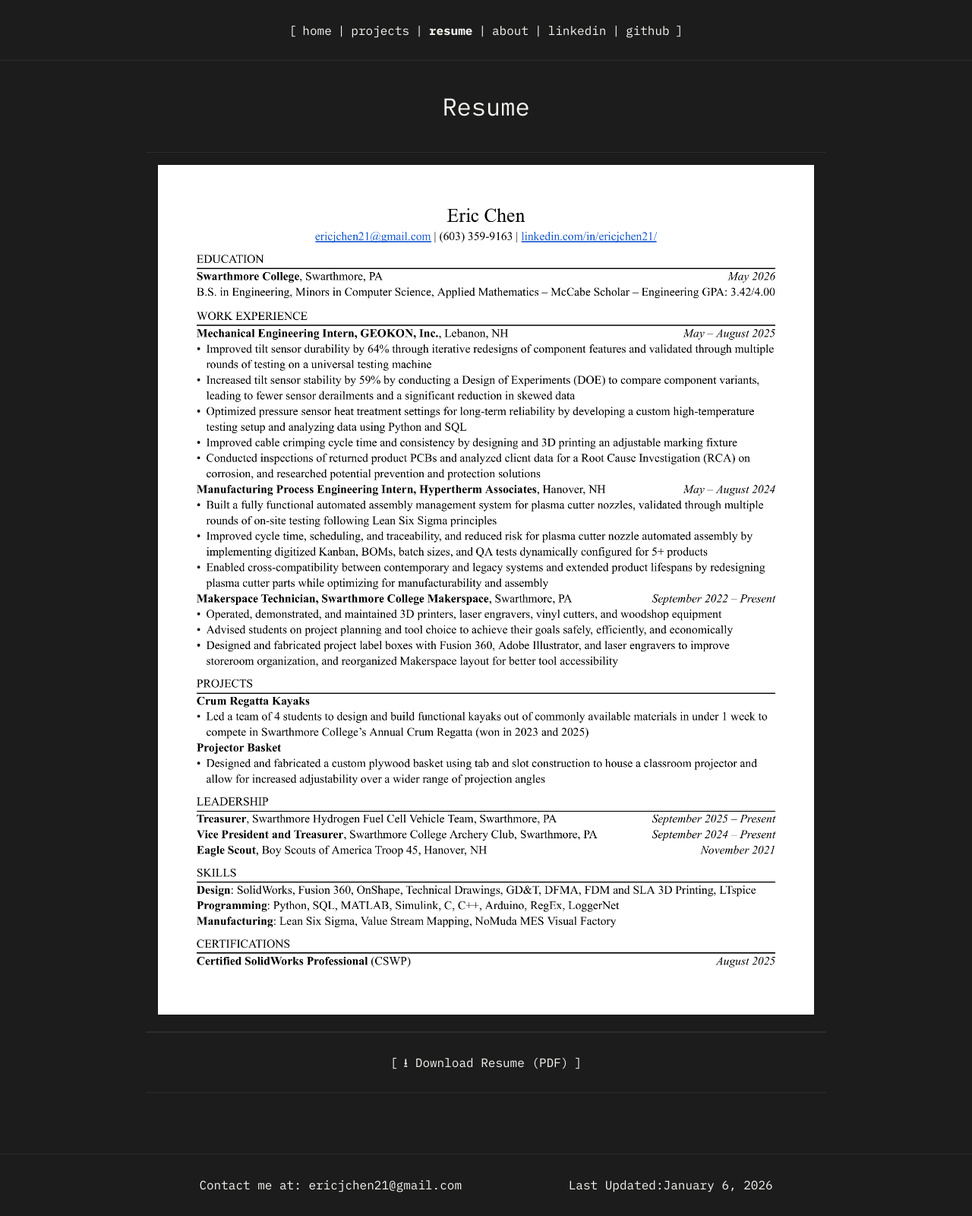
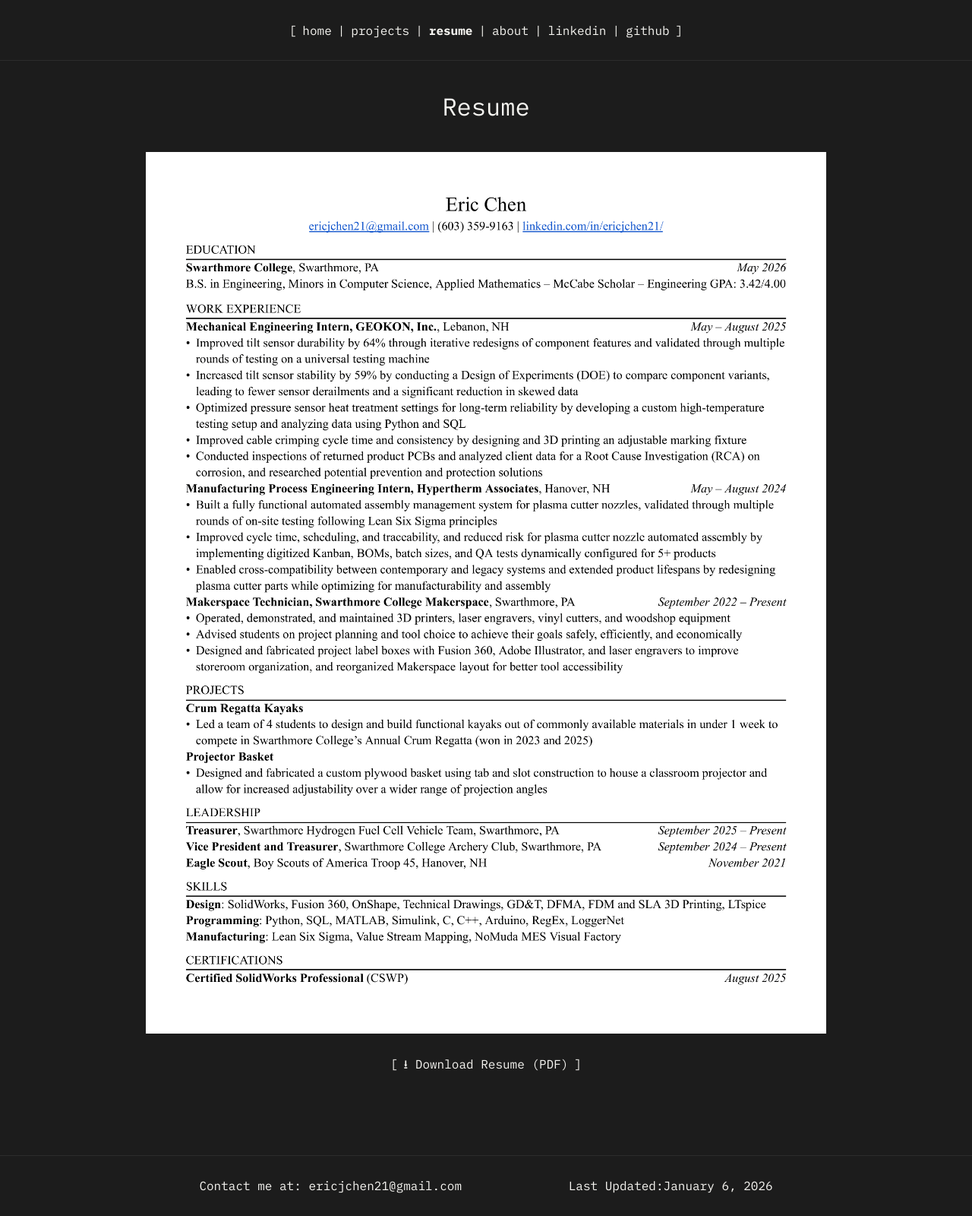
Before and after one commit to ericjchen21/ericjchen21.github.io, a Jekyll site: the page built from resume.html, in a window 1280 px wide. Shown: the whole page at 76% size. Built offline with Jekyll 4.4.1, drawn with Linux system fonts in a browser that asks for light colours; comment, search, counter and statistics services are not loaded.

Commit message:
resume fix

```diff
--- a/_sass/_resume.scss
+++ b/_sass/_resume.scss
@@ -1,43 +1,7 @@
-.resume-container {
+img {
   height: auto;
   width: 100%;
-
-  padding: calc(1 * var(--std-unit));
-
-  border-top: 1px solid var(--accent-color);
-  border-bottom: 1px solid var(--accent-color);
-
-  img {
-    height: auto;
-    width: 100%;
-  }
 }
-
-// .resume-container {
-//   height: min-content;
-//   width: 100%;
-
-//   display: flex;
-//   justify-content: center;
-//   align-items: center;
-
-//   // padding: var(--std-unit);
-
-//   border-top: 1px solid var(--accent-color);
-//   border-bottom: 1px solid var(--accent-color);
-
-//   // iframe {
-//   //   border: none;
-
-//   //   // width: 100%;
-//   //   aspect-ratio: 8.5/14;
-
-//   //   @media (min-aspect-ratio: 1/1) {
-//   //     // max-width: var(--max-width);
-//   //     aspect-ratio: 8.5/9;
-//   //   }
-//   // }
-// }
 
 .resume-download-container {
   height: calc(1 * var(--navbar-height));
@@ -51,8 +15,8 @@
 
   padding: var(--std-unit);
 
-  border-top: 1px solid var(--accent-color);
-  border-bottom: 1px solid var(--accent-color);
+  // border-top: 1px solid var(--accent-color);
+  // border-bottom: 1px solid var(--accent-color);
 
   #resume-download {
     display: flex;
--- a/resume.html
+++ b/resume.html
@@ -7,18 +7,10 @@
 <div class="title-container">
   <h2>Resume</h2>
 </div>
-<div class="resume-container">
-  <img
-    src="/assets/img/Eric Chen Mechanical Engineering Resume 2026.png"
-    alt="Eric Chen Mechanical Engineering Resume 2026"
-  />
-</div>
-<!-- <div class="resume-container">
-  <iframe
-    src="https://docs.google.com/viewer?url=https://ericjchen21.github.io/assets/pdf/Eric%20Chen%20Mechanical%20Engineering%20Resume%202025.pdf&embedded=true"
-  >
-  </iframe>
-</div> -->
+<img
+  src="/assets/img/Eric Chen Mechanical Engineering Resume 2026.png"
+  alt="Eric Chen Mechanical Engineering Resume 2026"
+/>
 <div class="resume-download-container">
   [
   <a
```
